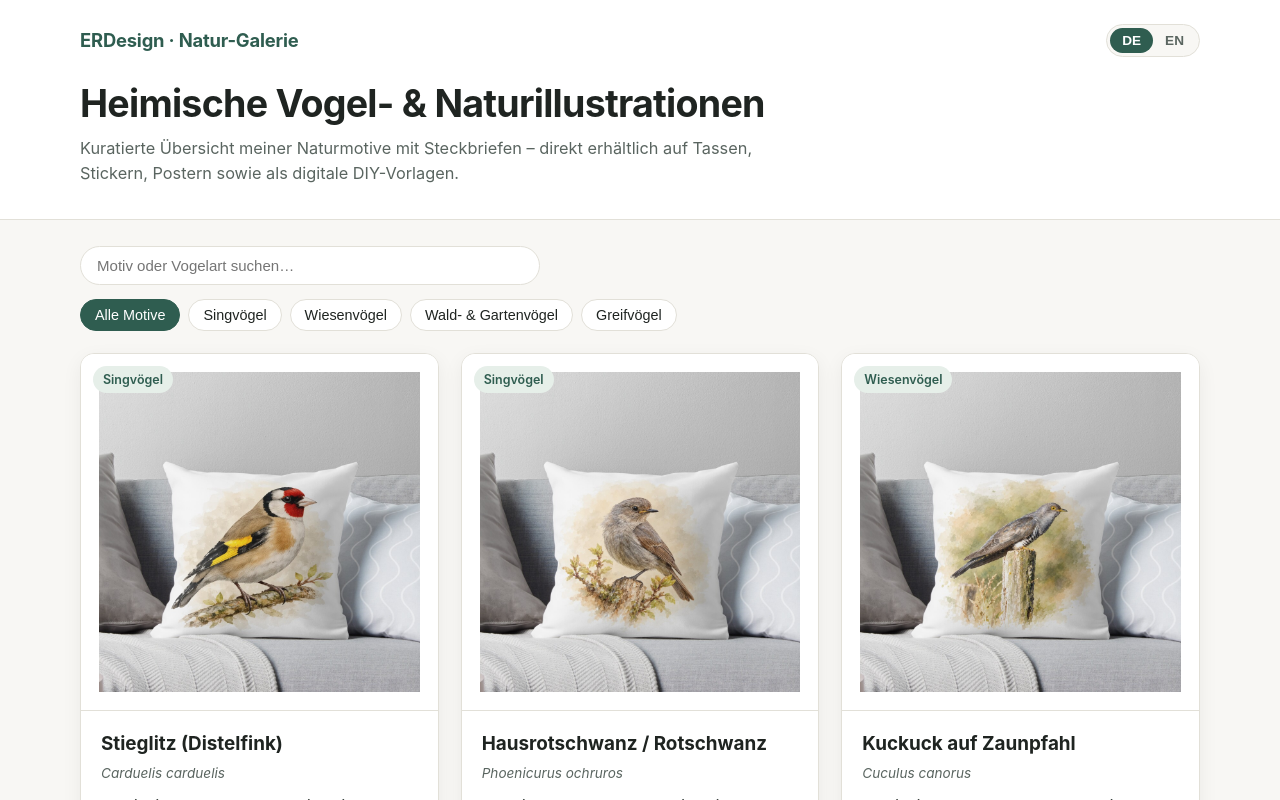
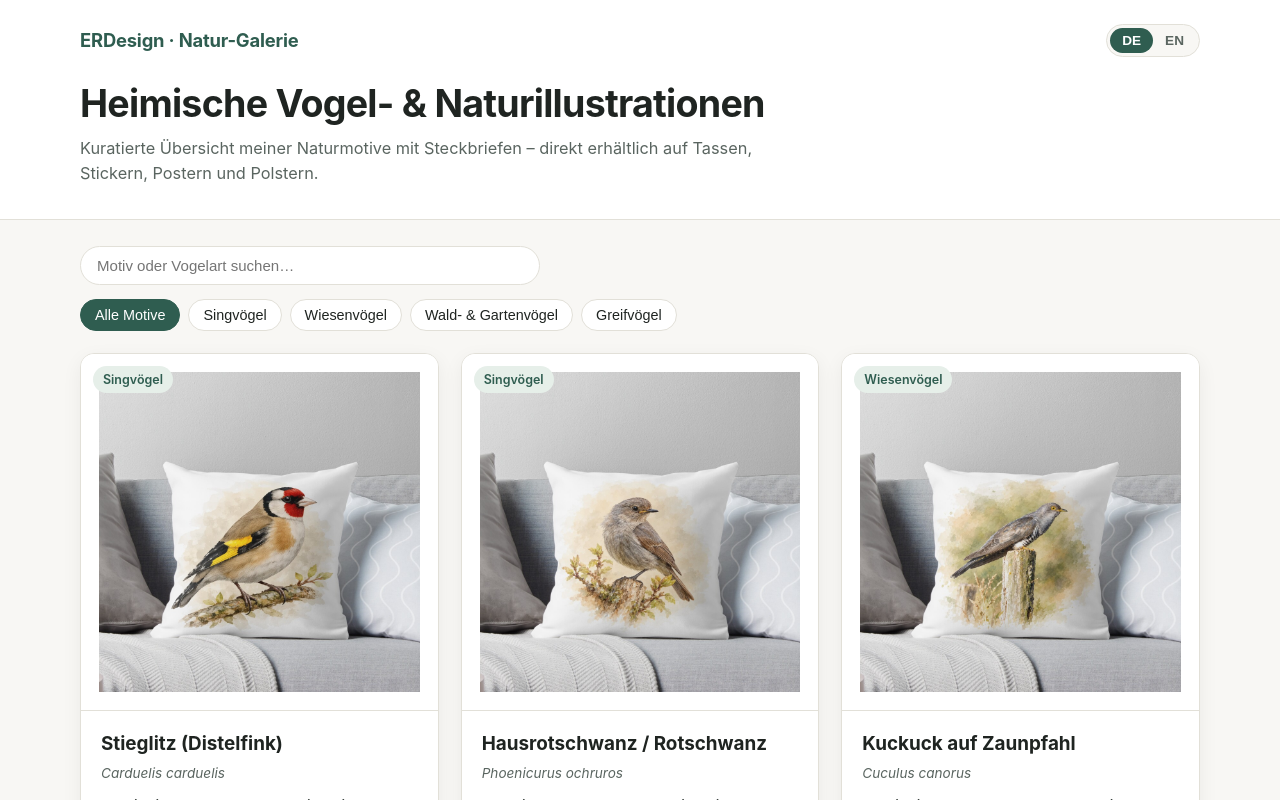
Before and after one commit to rerregger-ops/natur-galerie, a plain HTML site: page index.html in a window 1280 px wide. Shown: the top 800 px of the page. Drawn offline with Linux system fonts and the light colour scheme.

Commit message:
Update index.html

```diff
--- a/index.html
+++ b/index.html
@@ -373,7 +373,7 @@
     const UI_TEXT = {
       de: {
         heroTitle: "Heimische Vogel- & Naturillustrationen",
-        heroSub: "Kuratierte Übersicht meiner Naturmotive mit Steckbriefen – direkt erhältlich auf Tassen, Stickern, Postern sowie als digitale DIY-Vorlagen.",
+        heroSub: "Kuratierte Übersicht meiner Naturmotive mit Steckbriefen – direkt erhältlich auf Tassen, Stickern, Postern und Polstern.",
         searchPlaceholder: "Motiv oder Vogelart suchen…",
         allCategory: "Alle Motive",
         btnRedbubble: "Auf Redbubble ansehen →",
@@ -385,7 +385,7 @@
       },
       en: {
         heroTitle: "Native Bird & Nature Illustrations",
-        heroSub: "Curated gallery of my wildlife and botanical illustrations with species notes – available on mugs, stickers, prints, and as DIY digital files.",
+        heroSub: "Curated gallery of my wildlife and botanical illustrations with species notes – available on mugs, stickers, prints, and pillows.",
         searchPlaceholder: "Search artwork or species…",
         allCategory: "All Artworks",
         btnRedbubble: "View on Redbubble →",
```
